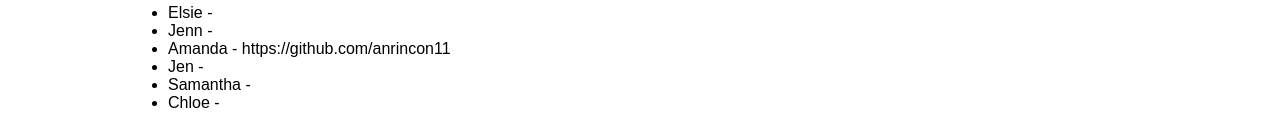
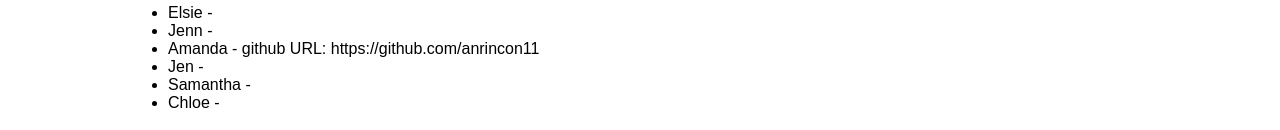
Before and after one commit to swebb1459/student-repos, a plain HTML site: page index.html in a window 1280 px wide. Shown: the part 329-459 px from the top of the page. Drawn offline with Linux system fonts and the light colour scheme.

Commit message:
adjusted info for amanda rincon

```diff
--- a/index.html
+++ b/index.html
@@ -33,7 +33,7 @@
             <li>Jesse - </li>
             <li>Elsie - </li>
             <li>Jenn - </li>
-            <li>Amanda - https://github.com/anrincon11 </li>
+            <li>Amanda - github URL: https://github.com/anrincon11 </li>
             <li>Jen - </li>
             <li>Samantha - </li>
             <li>Chloe - </li>
```
